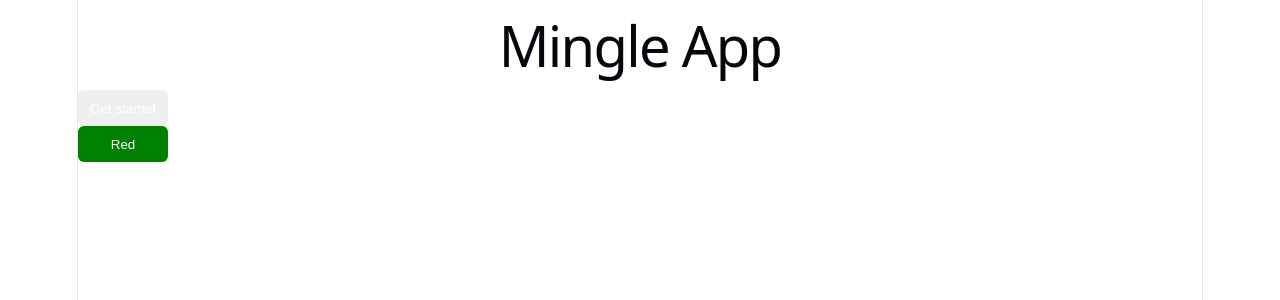
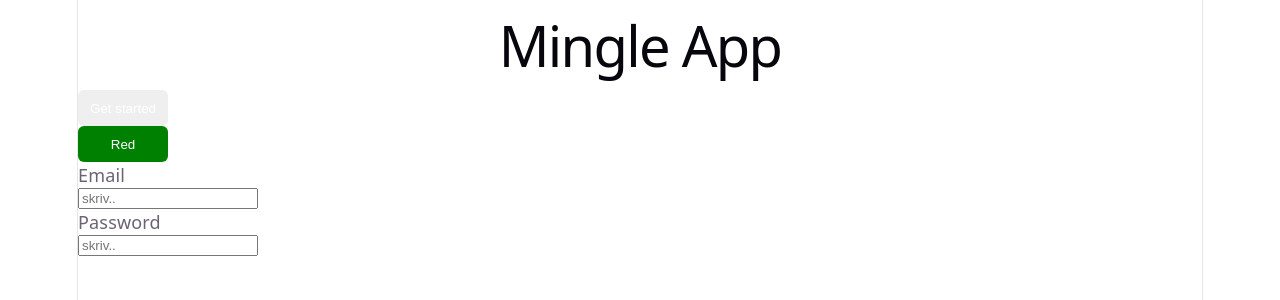
Before and after one commit to egirardo/mingle-app, a React (Vite) app in the folder client/: page / in a window 1280 px wide. Shown: the top 300 px of the page. Built offline with nearby package versions, Linux system fonts and the light colour scheme.

Commit message:
Created a form component

```diff
--- a/client/src/App.jsx
+++ b/client/src/App.jsx
@@ -4,6 +4,7 @@ import viteLogo from "./assets/vite.svg";
 import heroImg from "./assets/hero.png";
 import "./App.css";
 import Button from "./components/Buttons/Button.jsx";
+import Form from "./components/Forms/Form.jsx";
 
 function App() {
   const [count, setCount] = useState(0);
@@ -13,6 +14,9 @@ function App() {
       <h1>Mingle App</h1>
       <Button buttonName={"Get started"} />
       <Button buttonName={"Red"} buttonColor={"green"} />
+
+      <Form formLabel={"Email"} placeholder={"skriv.."} />
+      <Form formLabel={"Password"} placeholder={"skriv.."} />
     </>
   );
 }
--- /dev/null
+++ b/client/src/components/Forms/Form.jsx
@@ -0,0 +1,15 @@
+import styles from "./Form.module.css";
+
+export default function Form({ formLabel, placeholder }) {
+  return (
+    <form className={styles.form}>
+      <label htmlFor="formLabel">{formLabel}</label>
+      <input
+        type="text"
+        id="formLabel"
+        name="formLabel"
+        placeholder={placeholder}
+      />
+    </form>
+  );
+}
--- /dev/null
+++ b/client/src/components/Forms/Form.module.css
@@ -0,0 +1,6 @@
+form{
+    display: flex;
+    flex-direction: column;
+    text-align: left;
+    width: 10rem;
+}
```
